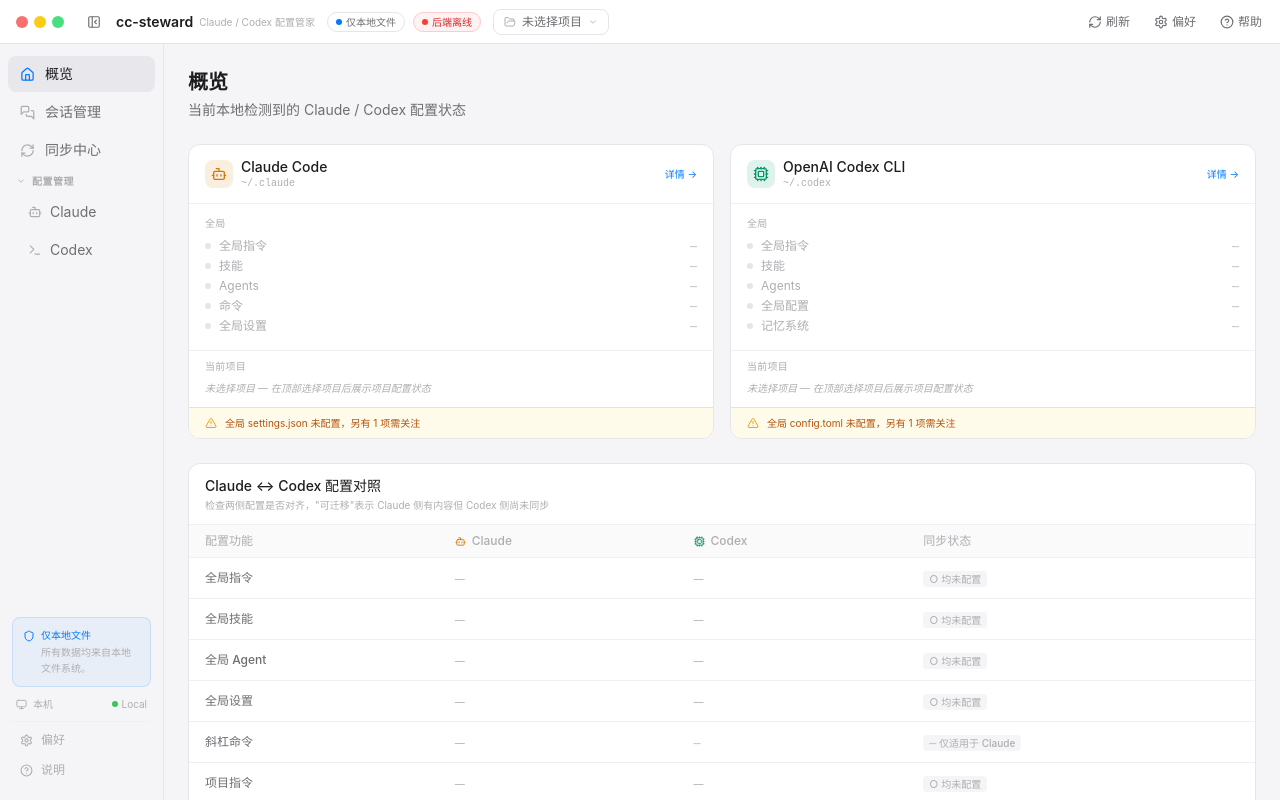
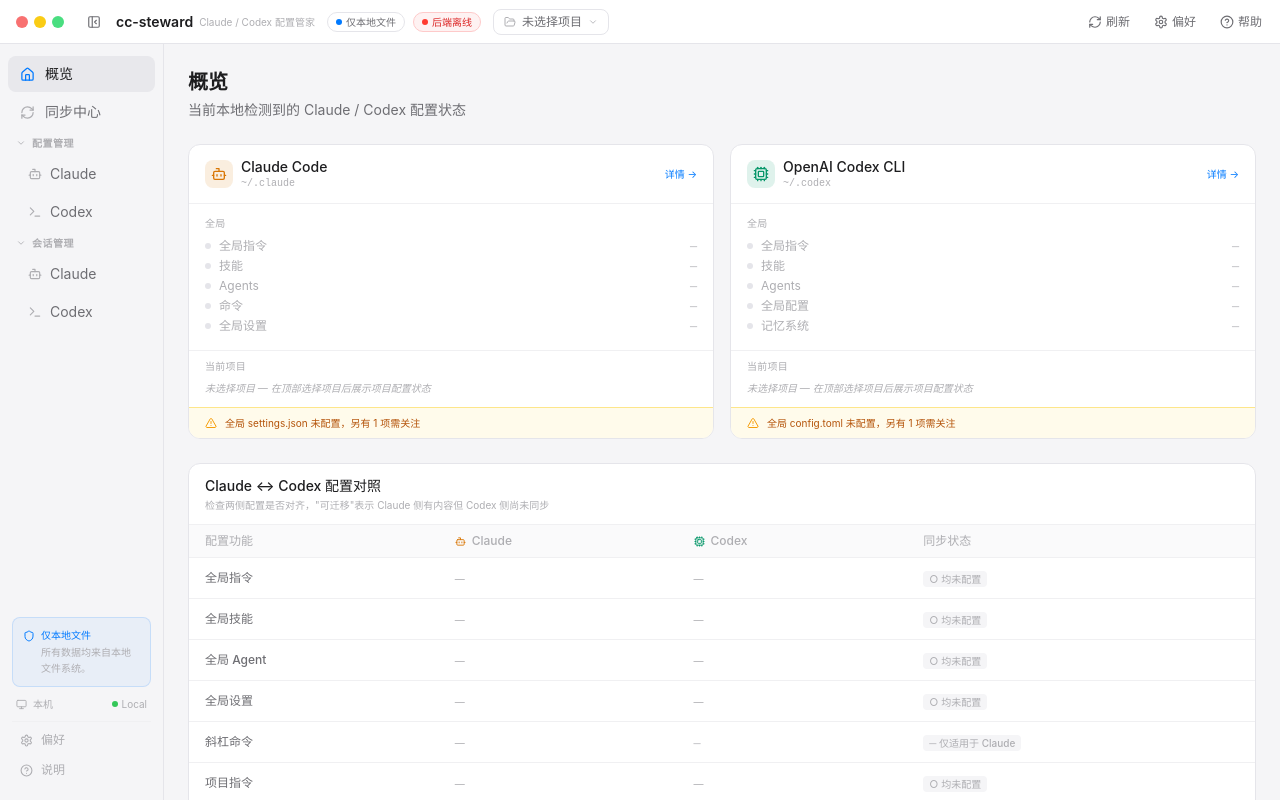
Before and after one commit to Junglepan/ClaudeCodex-Together, a React (Vite) app: page /#/overview in a window 1280 px wide. Built offline with nearby package versions, Linux system fonts and the light colour scheme.

Commit message:
fix: update sync tests for new conversion format, split sessions into agent-specific modules

```diff
--- a/src/modules/index.ts
+++ b/src/modules/index.ts
@@ -5,7 +5,7 @@
 import { moduleRegistry } from '@/core/module-registry'
 import { overviewModule }                    from './overview'
 import { claudeConfigModule, codexConfigModule } from './agent-config'
-import { sessionsModule }                    from './sessions'
+import { claudeSessionsModule, codexSessionsModule } from './sessions'
 import { syncModule }                        from './sync'
 import { helpModule }                        from './help'
 import { settingsModule }                    from './settings'
@@ -20,7 +20,9 @@ moduleRegistry.register(overviewModule)
 // 配置管理 section (grouped under "配置管理" header)
 moduleRegistry.register(claudeConfigModule)
 moduleRegistry.register(codexConfigModule)
-moduleRegistry.register(sessionsModule)
+// 会话管理 section (grouped under "会话管理" header)
+moduleRegistry.register(claudeSessionsModule)
+moduleRegistry.register(codexSessionsModule)
 
 // Tools
 moduleRegistry.register(syncModule)
@@ -38,7 +40,8 @@ export {
   overviewModule,
   claudeConfigModule,
   codexConfigModule,
-  sessionsModule,
+  claudeSessionsModule,
+  codexSessionsModule,
   syncModule,
   helpModule,
   settingsModule,
--- a/src/modules/sessions/SessionsPage.tsx
+++ b/src/modules/sessions/SessionsPage.tsx
@@ -16,12 +16,10 @@ import { SessionDetail } from './SessionDetail'
 import { SessionList } from './SessionList'
 import { SessionSearch } from './SessionSearch'
 
-type AgentFilter = ApiSessionAgent | 'all'
 type ScopeFilter = 'current-project' | 'all'
 
-export function SessionsPage() {
+export function SessionsPage({ agentId }: { agentId: ApiSessionAgent }) {
   const { projectPath, pushToast } = useAppStore()
-  const [agent, setAgent] = useState<AgentFilter>('all')
   const [scope, setScope] = useState<ScopeFilter>('all')
   const [selectedProject, setSelectedProject] = useState<string | null>(null)
   const [sessions, setSessions] = useState<ApiSessionSummary[]>([])
@@ -38,7 +36,7 @@ export function SessionsPage() {
   const [showTools, setShowTools] = useState(true)
 
   const effectiveProject = selectedProject ?? (scope === 'current-project' ? projectPath : undefined)
-  const apiAgent = agent === 'all' ? undefined : agent
+  const apiAgent: ApiSessionAgent = agentId
 
   const load = useCallback(async () => {
     setLoading(true)
@@ -126,14 +124,13 @@ export function SessionsPage() {
     <div className="flex-1 overflow-auto p-6 animate-fade-in">
       <div className="mb-5 flex items-start gap-4">
         <div>
-          <h1 className="text-xl font-semibold text-text-primary">会话管理</h1>
-          <p className="mt-1 text-sm text-text-secondary">按项目检索本地 Claude / Codex 会话，查看消息、统计和清理历史文件。</p>
+          <h1 className="text-xl font-semibold text-text-primary">{agentId === 'claude' ? 'Claude' : 'Codex'} 会话</h1>
+          <p className="mt-1 text-sm text-text-secondary">检索本地 {agentId === 'claude' ? 'Claude' : 'Codex'} 会话，查看消息、统计和清理历史文件。</p>
         </div>
         {loading && <span className="ml-auto text-2xs text-text-tertiary">刷新中</span>}
       </div>
 
       <div className="mb-4 flex items-center gap-3 flex-wrap">
-        <Segmented value={agent} values={['all', 'claude', 'codex']} labels={{ all: '全部', claude: 'Claude', codex: 'Codex' }} onChange={(value) => setAgent(value as AgentFilter)} />
         <Segmented value={scope} values={['all', 'current-project']} labels={{ all: '全部项目', 'current-project': '当前项目' }} onChange={(value) => setScope(value as ScopeFilter)} />
       </div>
 
--- a/src/modules/sessions/index.ts
+++ b/src/modules/sessions/index.ts
@@ -1,11 +1,29 @@
-import { MessagesSquare } from 'lucide-react'
+import { Bot, Terminal } from 'lucide-react'
 import type { ModuleDefinition } from '@/modules/types'
 import { SessionsPage } from './SessionsPage'
 
-export const sessionsModule: ModuleDefinition = {
-  id: 'sessions',
-  label: '会话管理',
-  path: '/sessions',
-  Icon: MessagesSquare,
-  Component: SessionsPage,
+function ClaudeSessionsPage() {
+  return SessionsPage({ agentId: 'claude' })
 }
+
+function CodexSessionsPage() {
+  return SessionsPage({ agentId: 'codex' })
+}
+
+export const claudeSessionsModule: ModuleDefinition = {
+  id: 'sessions-claude',
+  label: 'Claude',
+  path: '/sessions/claude',
+  Icon: Bot,
+  group: '会话管理',
+  Component: ClaudeSessionsPage,
+}
+
+export const codexSessionsModule: ModuleDefinition = {
+  id: 'sessions-codex',
+  label: 'Codex',
+  path: '/sessions/codex',
+  Icon: Terminal,
+  group: '会话管理',
+  Component: CodexSessionsPage,
+}
```
Also changed, not shown: 1 other file (tests, documents, lock files or other folders).
